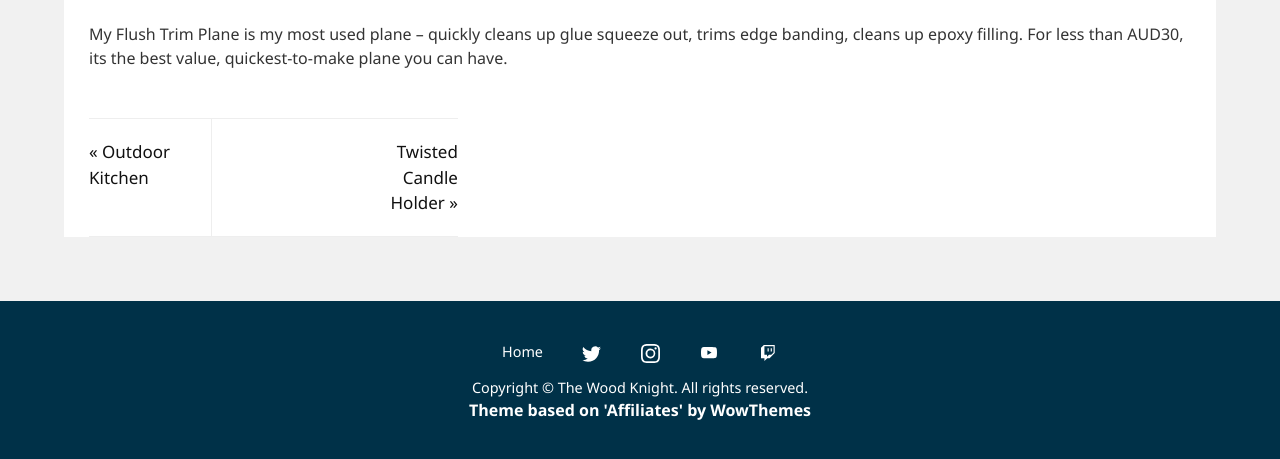
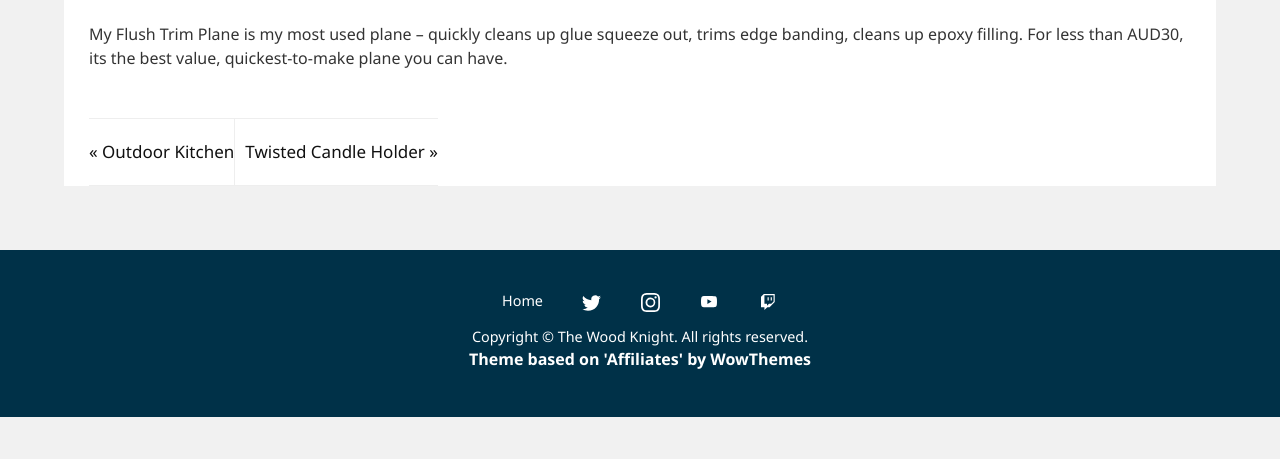
Before and after one commit to thewoodknight/twk.web, a Jekyll site: the page built from _posts/2017-11-30-flush-trim-plane.md, in a window 1280 px wide and 1353 px high. Shown: the part 885-1344 px from the top of the window. Built offline with Jekyll 4.4.1, drawn with Linux system fonts in a browser that asks for light colours.

Commit message:
layout tweaks

```diff
--- a/_layouts/post.html
+++ b/_layouts/post.html
@@ -51,15 +51,16 @@ post_class: post-template
         <div class="clearfix"></div>
     </div>
 
+
     <!-- Prev/Next -->
     <div class="row PageNavigation mt-4 prevnextlinks d-flex justify-content-between">
         {% if page.previous.url %}
-        <div class="col-md-4 rightborder pl-0">
+        <div class="rightborder pl-0" style="padding-left:10px;">
             <a class="thepostlink" href="{{page.previous.url}}">&laquo; {{page.previous.title}}</a>
         </div>
         {% endif %}
         {% if page.next.url %}
-        <div class="col-md-4 text-right pr-0">
+        <div class="text-right pr-0" style="padding-left:10px;">
             <a class="thepostlink" href="{{page.next.url }}">{{page.next.title}} &raquo;</a>
         </div>
         {% endif %}
--- a/assets/css/theme.scss
+++ b/assets/css/theme.scss
@@ -322,6 +322,7 @@ span.post-name a,span.post-read-more a:hover {
 }
 .article-post {
     font-size: 1em;
+    min-height: 150px;
     //line-height: 1.64;
 	color:rgba(0,0,0,.8);
     code {
```
